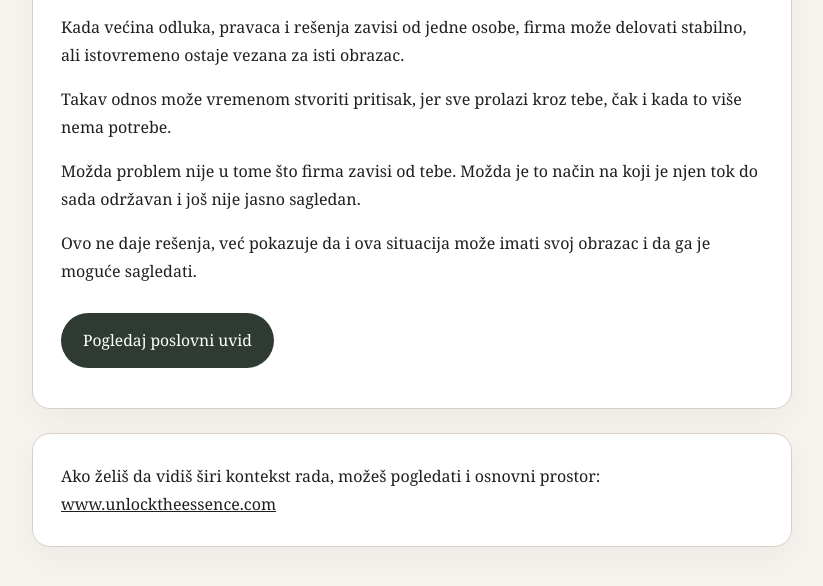
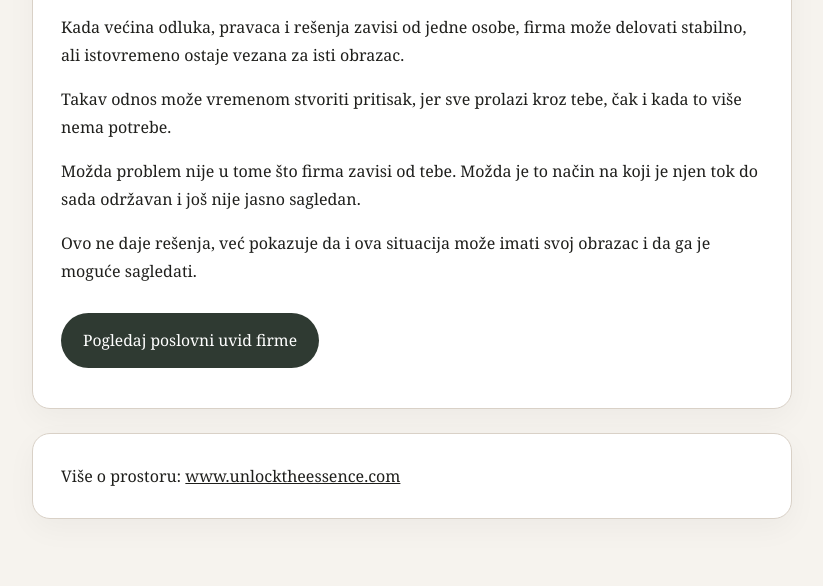
Before and after one commit to Igor-creator-igtm/biznis-sajt, a plain HTML site: page firma-zavisi-od-mene.html in a window 1280 px wide. Shown: the part 264-850 px from the top of the page, without its empty margins (228-1051 px from the left). Drawn offline with Linux system fonts and the light colour scheme.

Commit message:
Update firma-zavisi-od-mene.html

```diff
--- a/firma-zavisi-od-mene.html
+++ b/firma-zavisi-od-mene.html
@@ -41,12 +41,12 @@
         i da ga je moguće sagledati.
       </p>
 
-      <a class="button" href="/">Pogledaj poslovni uvid</a>
+      <a class="button" href="/">Pogledaj poslovni uvid firme</a>
     </section>
 
     <section class="section">
       <p>
-        Ako želiš da vidiš širi kontekst rada, možeš pogledati i osnovni prostor:
+        Više o prostoru:
         <a href="https://www.unlocktheessence.com">www.unlocktheessence.com</a>
       </p>
     </section>
```
